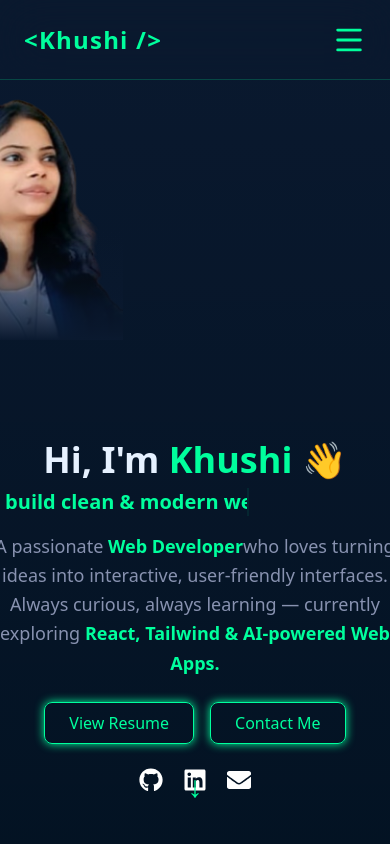
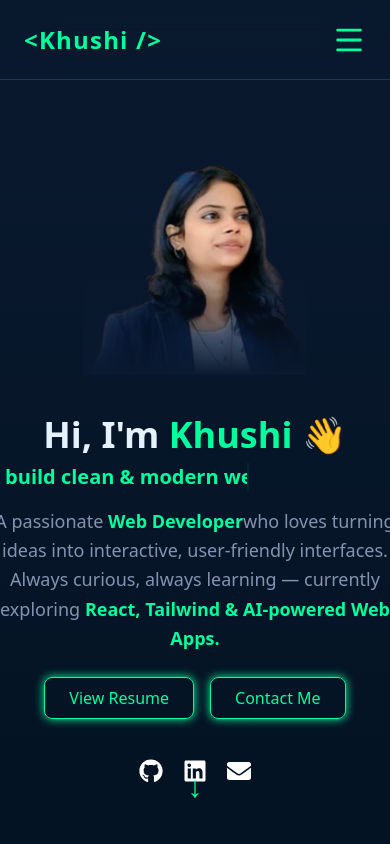
Before and after one commit to Khushi5155/Portfolio, a React (Vite) app: page / in a window 390 px wide. Shown: the top 844 px of the page. Built offline with nearby package versions, Linux system fonts and the light colour scheme.

Commit message:
update profile in middle in mobile view

```diff
--- a/src/sections/Home.jsx
+++ b/src/sections/Home.jsx
@@ -33,7 +33,12 @@ export default function Home() {
       <div className="pt-20 md:pt-28 flex flex-col items-center text-center md:text-left md:flex-row gap-10">
 
         {/* PROFILE IMAGE (Same style as screenshot) */}
-        <div className="relative w-64 md:w-80 mx-auto transform -translate-x-50 -translate-y-15">
+        <div className="
+  relative
+  w-56 sm:w-64 md:w-80
+  mx-auto
+  md:transform md:-translate-x-12 md:-translate-y-10
+">
 
           <img
             src={profileImg}
@@ -75,7 +80,13 @@ export default function Home() {
           </div>
 
           {/* SOCIAL ICONS */}
-          <div className="flex gap-5 mt-6 justify-center md:justify-start text-2xl">
+          <div className="
+  flex gap-5
+  mt-10 sm:mt-8 md:mt-6
+  justify-center md:justify-start
+  text-2xl
+">
+
             <a
               href="https://github.com/Khushi5155"
               className="hover:text-[#00FF9D] transition-all duration-300"
```
